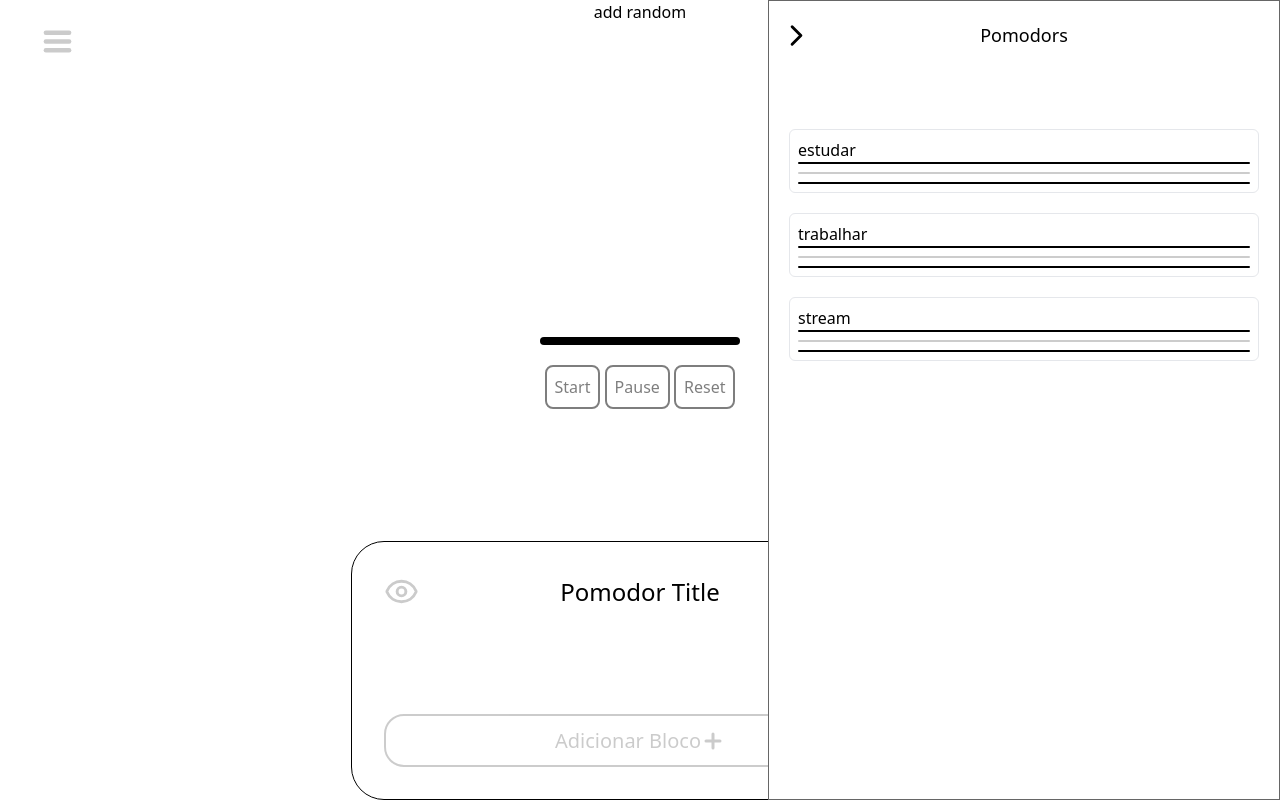
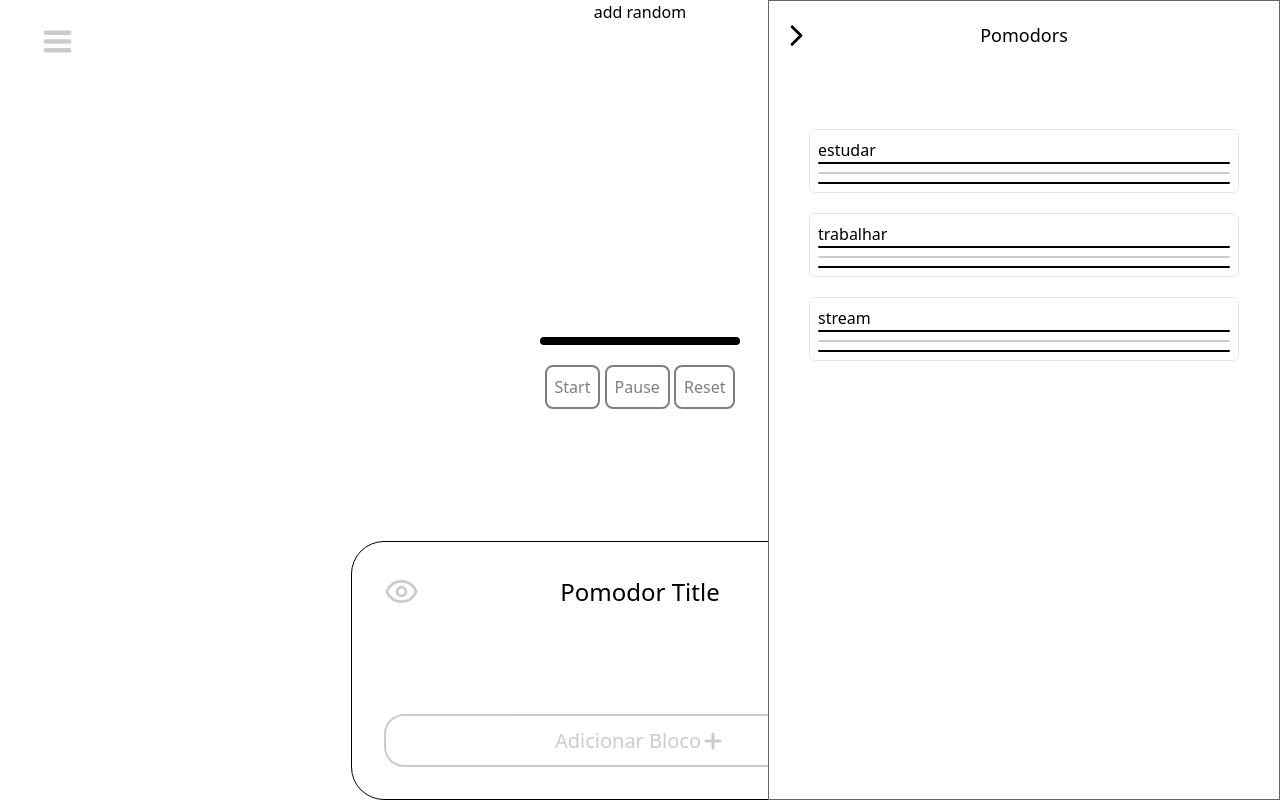
Before and after one commit to Bonekazz/pomoclock, a website built with Vite: page index.html in a window 1280 px wide. Both pictures are taken after a click on the button 1222 px from the left and 41 px from the top of the page. Built offline with nearby package versions, Linux system fonts and the light colour scheme.

Commit message:
refactor > modify user pomodor list rendering

```diff
--- a/index.html
+++ b/index.html
@@ -26,8 +26,11 @@
         </button>
         <h1 class="text-lg">Pomodors</h1>
       </div>
-      <div id="div-user-pomodor-list" class="flex flex-col h-full w-full gap-5 mt-[5em] items-center">
+      <div id="div-user-pomodor-list" class="w-full h-full flex flex-col justify-between pt-20 pb-2 overflow-hidden">
+        <div id="user-pomodor-list" class="flex flex-col h-[87%] w-full gap-5 px-5 items-center overflow-scroll">
 
+        </div>
+        <button id="create-pomodor-btn" class="button border border-black/50 p-2 w-full rounded-md text-black/50">create a pomodor</button>
       </div>
     </div>
 
--- a/src/views/userPomodorList.view.ts
+++ b/src/views/userPomodorList.view.ts
@@ -2,12 +2,17 @@
 
 import { TimeBlock } from "../models/timeBlock.model";
 import { UserPomodor } from "../models/userPomodor.model";
+import { ElementGen } from "../utils/elementGen";
+import { userPomodorCard } from "./components/userPomodorCard";
 
 export class UserPomodorListView {
     private app: HTMLElement;
     private addButton: HTMLElement;
 
+    private divUserPomodorListElement: HTMLElement;
     private userPomodorListElement: HTMLElement;
+
+    private createPomodorBtn: HTMLElement;
 
     private pomodorListSideBar: HTMLElement;
     private pomodorSideBarBtn: NodeList;
@@ -23,9 +28,13 @@ export class UserPomodorListView {
         this.app = document.getElementById("root") as HTMLElement;
         this.addButton = this.createElement("button");
 
-        this.userPomodorListElement = document.getElementById("div-user-pomodor-list") as HTMLElement;
+        this.divUserPomodorListElement = document.getElementById("div-user-pomodor-list") as HTMLElement;
+        this.userPomodorListElement = document.getElementById("user-pomodor-list") as HTMLElement;
+
         this.pomodorListSideBar = document.getElementById("pomodor-list-sidebar") as HTMLElement;
         this.pomodorSideBarBtn = document.querySelectorAll(".pomodor-sidebar-btn") as NodeList;
+
+        this.createPomodorBtn = document.getElementById("create-pomodor-btn") as HTMLElement;
 
         this.addButton.innerText = "add random";
 
@@ -68,30 +77,30 @@ export class UserPomodorListView {
                 </div>
                 <button class="button border p-2 rounded-md">create one</button>
             `;
+
+            this.createPomodorBtn.classList.toggle("hidden");
+
             return;
         }
+
 
         this.userPomodorListElement.innerHTML = userPomodorList.map(pomodor => {
             const id = pomodor.id;
             const title = pomodor.title;
             const blocks = pomodor.blocks;
 
-            const blocksHtml = blocks.map(block => {
-                return `
-                    <span class="w-full h-[2px] rounded-full ${block.type === "focus" ? "bg-black" : "bg-black/20"}">
-                    </span>
-                `;
-            }).join("");
+            const card = userPomodorCard(id, title, blocks);
 
-            return `
-                <div id="${id}" class="border p-2 rounded-md w-full">
-                    <h2>${title}</h2>
-                    <div class="w-full flex flex-col gap-2">
-                        ${blocksHtml}
-                    </div>
-                </div>
-            `;
+            return card;
+
         }).join("");
+
+        this.createPomodorBtn.classList.toggle("hidden");
     }
 
+
+
+    // Aqui eu poderia criar um componente especifico para cada pomodoro (dentro de uma pasta components)
+    // e passar os props
+
 }
```
